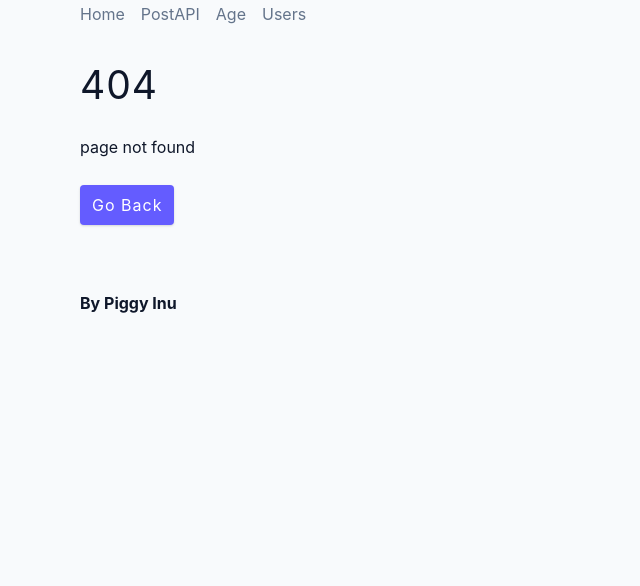
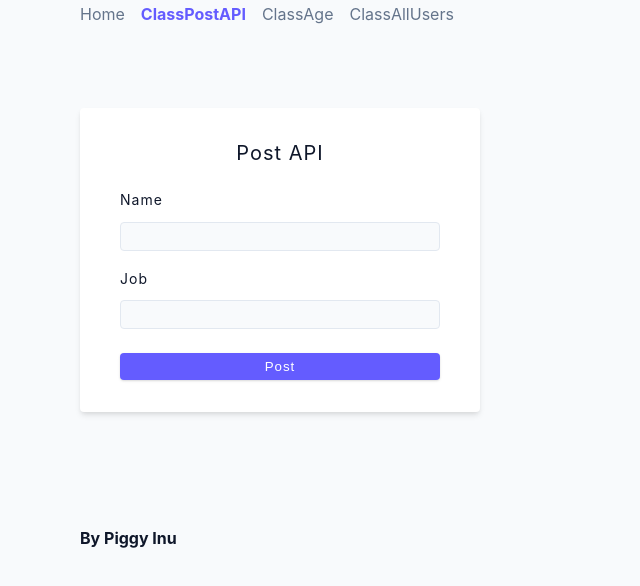
Before and after one commit to heyethereum/Full-Stack-Training, a React (Create React App) app in the folder react-js/my-app/: page /classPostAPI in a window 1280 px wide. Before the commit this address had no page. Shown: the top 586 px of the page, without its empty margins (0-640 px from the left). Built offline with nearby package versions, Linux system fonts and the light colour scheme.

Commit message:
class components

```diff
--- a/react-js/my-app/src/App.js
+++ b/react-js/my-app/src/App.js
@@ -11,8 +11,11 @@ import Login from "./pages/Login";
 import ProtectedRoute from "./pages/ProtectedRoute";
 import SharedProductLayout from "./pages/SharedProductLayout";
 import PostAPI from "./pages/PostAPI";
+import ClassPostAPIs from "./pages/ClassPostAPIs";
 import Age from "./pages/Age";
+import ClassAge from "./pages/ClassAge";
 import AllUsers from "./pages/AllUsers";
+import ClassAllUsers from "./pages/ClassAllUsers";
 
 function App() {
   const [user, setUser] = useState(null);
@@ -24,8 +27,11 @@ function App() {
           <Route path="/home" element={<Home />} />
           <Route path="/about" element={<About />} />
           <Route path="/postApi" element={<PostAPI />} />
+          <Route path="/classPostAPI" element={<ClassPostAPIs />} />
+          <Route path="/classAge" element={<ClassAge />} />
           <Route path="/age" element={<Age />} />
           <Route path="/users" element={<AllUsers />} />
+          <Route path="/classAllUsers" element={<ClassAllUsers />} />
 
           <Route path="/products" element={<SharedProductLayout />}>
             <Route index element={<Products />} />
--- a/react-js/my-app/src/components/StyledNavbar.js
+++ b/react-js/my-app/src/components/StyledNavbar.js
@@ -1,5 +1,12 @@
 import { NavLink } from "react-router-dom";
+import { useState, useEffect } from "react";
+
 const StyledNavbar = () => {
+  const [isLogin, setIsLogin] = useState(false);
+  useEffect(() => {
+    if (localStorage.getItem("localeStorage")) setIsLogin(true);
+  }, []);
+
   return (
     <nav className="navbar">
       <NavLink
@@ -9,24 +16,34 @@ const StyledNavbar = () => {
         Home
       </NavLink>
       <NavLink
-        to="/postApi"
+        to="/classPostAPI"
         className={({ isActive }) => (isActive ? "link active title" : "link")}
       >
-        PostAPI
+        ClassPostAPI
       </NavLink>
 
       <NavLink
-        to="/age"
+        to="/classAge"
         className={({ isActive }) => (isActive ? "link active title" : "link")}
       >
-        Age
+        ClassAge
       </NavLink>
       <NavLink
-        to="/users"
+        to="/classAllUsers"
         className={({ isActive }) => (isActive ? "link active title" : "link")}
       >
-        Users
+        ClassAllUsers
       </NavLink>
+      {isLogin && (
+        <NavLink
+          to="/login"
+          className={({ isActive }) =>
+            isActive ? "link active title" : "link"
+          }
+        >
+          Logout
+        </NavLink>
+      )}
     </nav>
   );
 };
--- a/react-js/my-app/src/pages/AllUsers.js
+++ b/react-js/my-app/src/pages/AllUsers.js
@@ -1,18 +1,15 @@
 import React, { useState } from "react";
 import useFetchData from "../hooks/useFetchData";
 import Users from "./Users";
-import User from "./User";
 
 const AllUsers = () => {
   const baseURL = `https://reqres.in/api/users`;
   const [url, setUrl] = useState(baseURL);
-  const [user, setUser] = useState(null);
   const { data } = useFetchData(url);
   const users = data.data;
 
   const handleChange = (e) => {
     setUrl(`${baseURL}?page=${e.target.value}`);
-    setUser(null);
   };
 
   return (
@@ -30,8 +27,7 @@ const AllUsers = () => {
         ) : (
           ""
         )}
-        {user && <User user={user} />}
-        {users && <Users users={users} setUser={setUser} />}
+        {users && <Users users={users} />}
       </div>
     </section>
   );
--- /dev/null
+++ b/react-js/my-app/src/pages/ClassAge.js
@@ -0,0 +1,30 @@
+import React, { Component } from "react";
+
+export default class ClassAge extends Component {
+  constructor() {
+    super();
+    this.state = {
+      peopleArr: [
+        { name: "Piggy", age: 21 },
+        { name: "Puppy", age: 41 },
+        { name: "Kitty", age: 61 },
+        { name: "Bunny", age: 81 },
+      ],
+    };
+  }
+  render() {
+    return (
+      <section className="section">
+        <div className="container">
+          {this.state.peopleArr.map(({ name, age }, index) => {
+            return (
+              <div key={index} className={age > 40 ? "red" : ""}>
+                Name: {name}, Age: {age}
+              </div>
+            );
+          })}
+        </div>
+      </section>
+    );
+  }
+}
--- /dev/null
+++ b/react-js/my-app/src/pages/ClassAllUsers.js
@@ -0,0 +1,46 @@
+import React, { Component } from "react";
+import Users from "./Users";
+import axios from "axios";
+
+export default class ClassAllUsers extends Component {
+  constructor() {
+    super();
+    this.baseURL = `https://reqres.in/api/users?page=`;
+    this.state = { users: null };
+  }
+  componentDidMount() {
+    this.getAPIResponse(1);
+  }
+  getAPIResponse = async (page) => {
+    try {
+      const { data: response } = await axios.get(this.baseURL + page);
+      this.setState({ users: response.data });
+    } catch (error) {
+      console.log(error);
+    }
+  };
+  handleChange = (e) => {
+    this.getAPIResponse(e.target.value);
+  };
+  render() {
+    return (
+      <section className="section">
+        <div>
+          <select onChange={this.handleChange}>
+            <option value="1">Page 1</option>
+            <option value="2">Page 2</option>
+            <option value="3">Page 3</option>
+          </select>
+        </div>
+        <div className="container-flex">
+          {this.state.users?.length === 0 ? (
+            <h5 style={{ marginTop: "20px" }}>No Users Found!</h5>
+          ) : (
+            ""
+          )}
+          {this.state.users && <Users users={this.state.users} />}
+        </div>
+      </section>
+    );
+  }
+}
--- /dev/null
+++ b/react-js/my-app/src/pages/ClassPostAPIs.js
@@ -0,0 +1,80 @@
+import React, { Component } from "react";
+import axios from "axios";
+
+export default class ClassPostAPIs extends Component {
+  constructor() {
+    super();
+    this.state = { name: "", job: "", res: null };
+  }
+  displayError = (obj, error) => {
+    obj.placeholder = error;
+    obj.focus();
+  };
+  handleSubmit = async (e) => {
+    e.preventDefault();
+    if (this.state.name === "") {
+      this.displayError(e.target.name, "Please enter your Name");
+      return;
+    }
+    if (this.state.job === "") {
+      this.displayError(e.target.job, "Please enter your job");
+      return;
+    }
+    const params = { name: this.state.name, job: this.state.job };
+    const url = `https://reqres.in/api/users`;
+
+    try {
+      const response = await axios.post(url, params);
+      this.setState({ res: response.data });
+    } catch (error) {
+      console.log(error);
+    }
+    this.setState({ name: "" });
+    this.setState({ job: "" });
+  };
+
+  render() {
+    return (
+      <section className="section">
+        <form className="form" onSubmit={this.handleSubmit}>
+          <h5>Post API </h5>
+          <div className="form-row">
+            <label htmlFor="name" className="form-label">
+              name
+            </label>
+            <input
+              type="text"
+              className="form-input"
+              id="name"
+              value={this.state.name}
+              onChange={(e) => this.setState({ name: e.target.value })}
+            />
+          </div>
+          <div className="form-row">
+            <label htmlFor="job" className="form-label">
+              Job
+            </label>
+            <input
+              type="text"
+              className="form-input"
+              id="job"
+              value={this.state.job}
+              onChange={(e) => this.setState({ job: e.target.value })}
+            />
+          </div>
+          <button type="submit" className="btn btn-block">
+            Post
+          </button>
+        </form>
+        {this.state.res && (
+          <div>
+            Name: <strong>{this.state.res.name}</strong> Job:{" "}
+            <strong>{this.state.res.job}</strong> with ID:{" "}
+            <strong>{this.state.res.id}</strong> created successfully at:{" "}
+            <strong>{this.state.res.createdAt}</strong>
+          </div>
+        )}
+      </section>
+    );
+  }
+}
--- a/react-js/my-app/src/pages/Dashboard.js
+++ b/react-js/my-app/src/pages/Dashboard.js
@@ -1,4 +1,7 @@
 const Dashboard = ({ user }) => {
+  if (user) {
+    localStorage.setItem("localeStorage", "true");
+  }
   return (
     <section className="section">
       <h4>Hello, {user?.name}</h4>
--- a/react-js/my-app/src/pages/Login.js
+++ b/react-js/my-app/src/pages/Login.js
@@ -6,6 +6,8 @@ const Login = ({ setUser }) => {
   const [email, setEmail] = useState("");
 
   const navigate = useNavigate();
+
+  localStorage.removeItem("localeStorage");
 
   const handleSubmit = async (e) => {
     e.preventDefault();
--- a/react-js/my-app/src/pages/Users.js
+++ b/react-js/my-app/src/pages/Users.js
@@ -1,8 +1,16 @@
-import React from "react";
+import React, { useState, useEffect } from "react";
+import User from "./User";
 
-const Users = ({ users, setUser }) => {
+const Users = (props) => {
+  const [user, setUser] = useState(props.user);
+  const users = props.users;
+  useEffect(() => {
+    setUser(null);
+  }, [users]);
+
   return (
     <>
+      {user && <User user={user} />}
       {users.map((user) => {
         const { id, first_name, avatar } = user;
         return (
```
